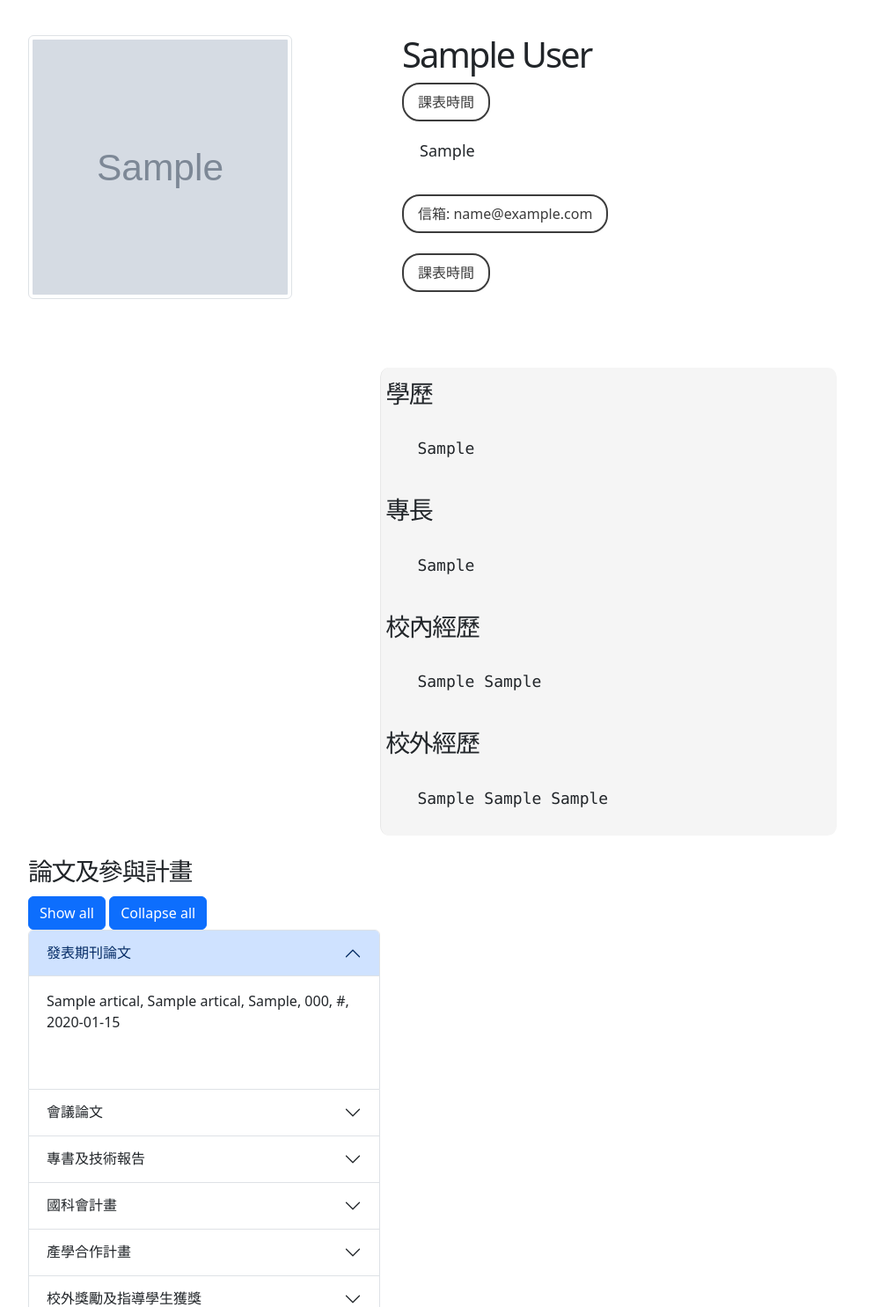
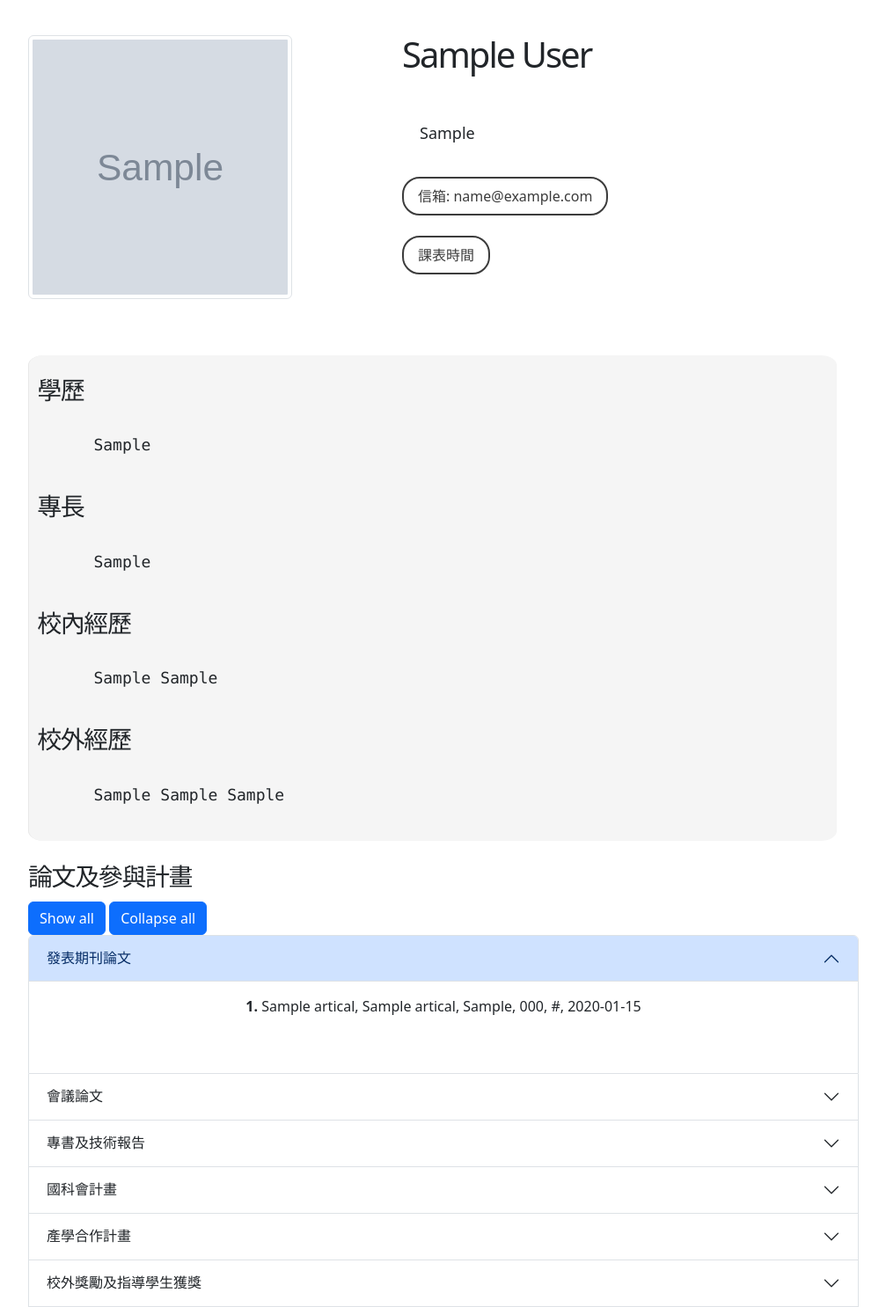
Before and after one commit to whoami13579/database_final_project, a Flask app: page /teacher/1 in a window 1280 px wide. Shown: the part 56-1542 px from the top of the page at 88% size, without its empty margins (136-1143 px from the left). Run offline with Flask 3, Linux system fonts and the light colour scheme; tables that the repository leaves empty hold one stand-in row (values such as "Sample post"); grey boxes marked "Sample" are stand-in pictures.

Commit message:
fix css problem and add lunwen index

```diff
--- a/website/templates/teacher.html
+++ b/website/templates/teacher.html
@@ -32,7 +32,9 @@
   th {
     background-color: #dedede;
   }
-  .class-btn {
+
+  .class-btn,
+  .add-class-btn {
     display: inline-block;
     padding: 8px 16px;
     color: rgb(60, 60, 60);
@@ -43,16 +45,6 @@
     text-align: center;
   }
 
-  .add-class-btn {
-    display: inline-block;
-    padding: 8px 16px;
-    color: rgb(60, 60, 60);
-    border: 2px solid rgb(60, 60, 60);
-    background-color: white;
-    border-radius: 20px;
-    text-decoration: none;
-    text-align: center;
-  }
 
   .add-class-btn:hover {
     background-color: #f0f0f0;
@@ -196,6 +188,10 @@
     margin-bottom: 1.5%;
   }
 
+  .lunwen-align {
+    text-align: center;
+  }
+
   .add-lunwen {
     text-align: center;
   }
@@ -235,13 +231,13 @@
       </div>
       {% endif %}
     </div> <!-- end teacher-photo -->
-
+    <!-- contact -->
     <div id="teacher-contact">
       <div id="teacher-contact-content">
         <h1 id="teacher-name">{{teacher.name}}</h1>
 
         <div class="accordion-body">
-      <a href="/teacher/{{teacher.teacher_id}}/class-schedule" class="class-btn" role="button">課表時間</a>
+          <!-- <a href="/teacher/{{teacher.teacher_id}}/class-schedule" class="class-btn" role="button">課表時間</a> -->
 
           <!-- <h3 id="teacher-self-intro">個人簡介</h3> -->
           <br>
@@ -286,8 +282,9 @@
 
         </div>
       </div>
-    <br>
-    <br>
+      <br><br>
+    </div>
+
 
     <div id="teacher-edu">
       <h3>學歷</h3>
@@ -295,7 +292,8 @@
       <pre>{{teacher.school}}</pre>
 
       {% if user.teacher_id == teacher.teacher_id %}
-      <a class="btn btn-primary" href="/teacher/{{teacher.teacher_id}}/edit-school">Edit educational qualifications</a>
+      <a class="btn btn-primary" href="/teacher/{{teacher.teacher_id}}/edit-school">Edit educational
+        qualifications</a>
       {% endif %}
       <br>
 
@@ -330,8 +328,9 @@
       </div>
       {% endif %}
     </div> <!-- end teacher-edu -->
+  </div>
   <br>
-  </div>
+
 
   <div id="teacher-lunwen">
     <h3 id="lunwen">論文及參與計畫</h3>
@@ -348,8 +347,9 @@
           </button>
         </h2>
         <div id="panelsStayOpen-collapseOne" class="accordion-collapse collapse show">
-          <div class="accordion-body">
+          <div class="accordion-body lunwen-align">
             {% for i in teacher.journal_articals %}
+            <strong>{{loop.index}}.</strong>
             <a>
               {{i.course_name}}, {{i.journal_name}},
               {% if i.collaborators != "" %}
@@ -387,8 +387,9 @@
           </button>
         </h2>
         <div id="panelsStayOpen-collapseTwo" class="accordion-collapse collapse">
-          <div class="accordion-body">
+          <div class="accordion-body lunwen-align">
             {% for i in teacher.proceeding_articals%}
+            <strong>{{loop.index}}.</strong>
             <a>
               {{i.artical_name}},
               {% if i.collaborators != "" %}
@@ -426,9 +427,12 @@
           </button>
         </h2>
         <div id="panelsStayOpen-collapseThree" class="accordion-collapse collapse">
-          <div class="accordion-body">
+          <div class="accordion-body lunwen-align">
             {% for i in teacher.book_reports %}
-            <a>{{i.book_report_type}}, {{i.authors}}, {{i.name}}, {{i.publisher}}, {{i.country}}, {{i.date}}</a>
+            <strong>{{loop.index}}.</strong>
+            <a>
+              {{i.book_report_type}}, {{i.authors}}, {{i.name}}, {{i.publisher}}, {{i.country}}, {{i.date}}
+            </a>
             {% if user.teacher_id == teacher.teacher_id %}
             <a href="/teacher/{{user.teacher_id}}/modify-book-report/{{i.book_report_id}}" class="add-class-btn">修改</a>
             <form action="/teacher/{{user.teacher_id}}/delete-book-report/{{i.book_report_id}}"
@@ -457,9 +461,12 @@
           </button>
         </h2>
         <div id="panelsStayOpen-collapse4" class="accordion-collapse collapse">
-          <div class="accordion-body">
+          <div class="accordion-body lunwen-align">
             {% for i in teacher.national_projects %}
-            <a>{{i.name}}, {{i.time}}, {{i.number}}, {{i.attribute}}, {{i.host}}</a>
+            <strong>{{loop.index}}.</strong>
+            <a>
+              {{i.name}}, {{i.time}}, {{i.number}}, {{i.attribute}}, {{i.host}}
+            </a>
             {% if user.teacher_id == teacher.teacher_id %}
             <a href="/teacher/{{user.teacher_id}}/modify-national-project/{{i.national_project_id}}"
               class="add-class-btn">修改</a>
@@ -489,9 +496,12 @@
           </button>
         </h2>
         <div id="panelsStayOpen-collapse5" class="accordion-collapse collapse">
-          <div class="accordion-body">
+          <div class="accordion-body lunwen-align">
             {% for i in teacher.university_projects %}
-            <a>{{i.name}}, {{i.time}}, {{i.host}}</a>
+            <strong>{{loop.index}}.</strong>
+            <a>
+              {{i.name}}, {{i.time}}, {{i.host}}
+            </a>
             {% if user.teacher_id == teacher.teacher_id %}
             <a href="/teacher/{{user.teacher_id}}/modify-university-project/{{i.university_project_id}}"
               class="add-class-btn">修改</a>
@@ -521,9 +531,12 @@
           </button>
         </h2>
         <div id="panelsStayOpen-collapse6" class="accordion-collapse collapse">
-          <div class="accordion-body">
+          <div class="accordion-body lunwen-align">
             {% for i in teacher.awards %}
-            <a>{{i.government}}, {{i.award_name}}, {{i.year}}, {{i.students}}</a>
+            <strong>{{loop.index}}.</strong>
+            <a>
+              {{i.government}}, {{i.award_name}}, {{i.year}}, {{i.students}}
+            </a>
             {% if user.teacher_id == teacher.teacher_id %}
             <a href="/teacher/{{user.teacher_id}}/modify-award/{{i.award_id}}" class="add-class-btn">修改</a>
             <form action="/teacher/{{user.teacher_id}}/delete-award/{{i.award_id}}"
@@ -552,9 +565,12 @@
           </button>
         </h2>
         <div id="panelsStayOpen-collapse7" class="accordion-collapse collapse">
-          <div class="accordion-body">
+          <div class="accordion-body lunwen-align">
             {% for i in teacher.rewards %}
-            <a>{{i.reward_time}}, {{i.award}}, {{i.school}}, {{i.attribute}}, {{i.name}}</a>
+            <strong>{{loop.index}}.</strong>
+            <a>
+              {{i.reward_time}}, {{i.award}}, {{i.school}}, {{i.attribute}}, {{i.name}}
+            </a>
             {% if user.teacher_id == teacher.teacher_id %}
             <a href="/teacher/{{user.teacher_id}}/modify-reward/{{i.reward_id}}" class="add-class-btn">修改</a>
             <form action="/teacher/{{user.teacher_id}}/delete-reward/{{i.reward_id}}"
@@ -583,8 +599,9 @@
           </button>
         </h2>
         <div id="panelsStayOpen-collapse8" class="accordion-collapse collapse">
-          <div class="accordion-body">
+          <div class="accordion-body lunwen-align">
             {% for i in teacher.speeches %}
+            <strong>{{loop.index}}.</strong>
             <a>{{i.name}}, {{i.location}}, {{i.date}}</a>
             {% if user.teacher_id == teacher.teacher_id %}
             <a href="/teacher/{{user.teacher_id}}/modify-speech/{{i.speech_id}}" class="add-class-btn">修改</a>
@@ -614,8 +631,9 @@
           </button>
         </h2>
         <div id="panelsStayOpen-collapse9" class="accordion-collapse collapse">
-          <div class="accordion-body">
+          <div class="accordion-body lunwen-align">
             {% for i in teacher.book_chapters %}
+            <strong>{{loop.index}}.</strong>
             <a>
               {{i.book_name}},
               {% if i.collaborators != "" %}
@@ -652,9 +670,12 @@
           </button>
         </h2>
         <div id="panelsStayOpen-collapse10" class="accordion-collapse collapse">
-          <div class="accordion-body">
+          <div class="accordion-body lunwen-align">
             {% for i in teacher.teaching_works %}
-            <a>{{i.publisher}}, {{i.name}}, {{i.authors}}, {{i.teaching_work_type}}</a>
+            <strong>{{loop.index}}.</strong>
+            <a>
+              {{i.publisher}}, {{i.name}}, {{i.authors}}, {{i.teaching_work_type}}
+            </a>
             {% if user.teacher_id == teacher.teacher_id %}
             <a href="/teacher/{{user.teacher_id}}/modify-teaching-work/{{i.teaching_work_id}}"
               class="add-class-btn">修改</a>
```
Lines whose indentation alone changed are shown as unchanged.
